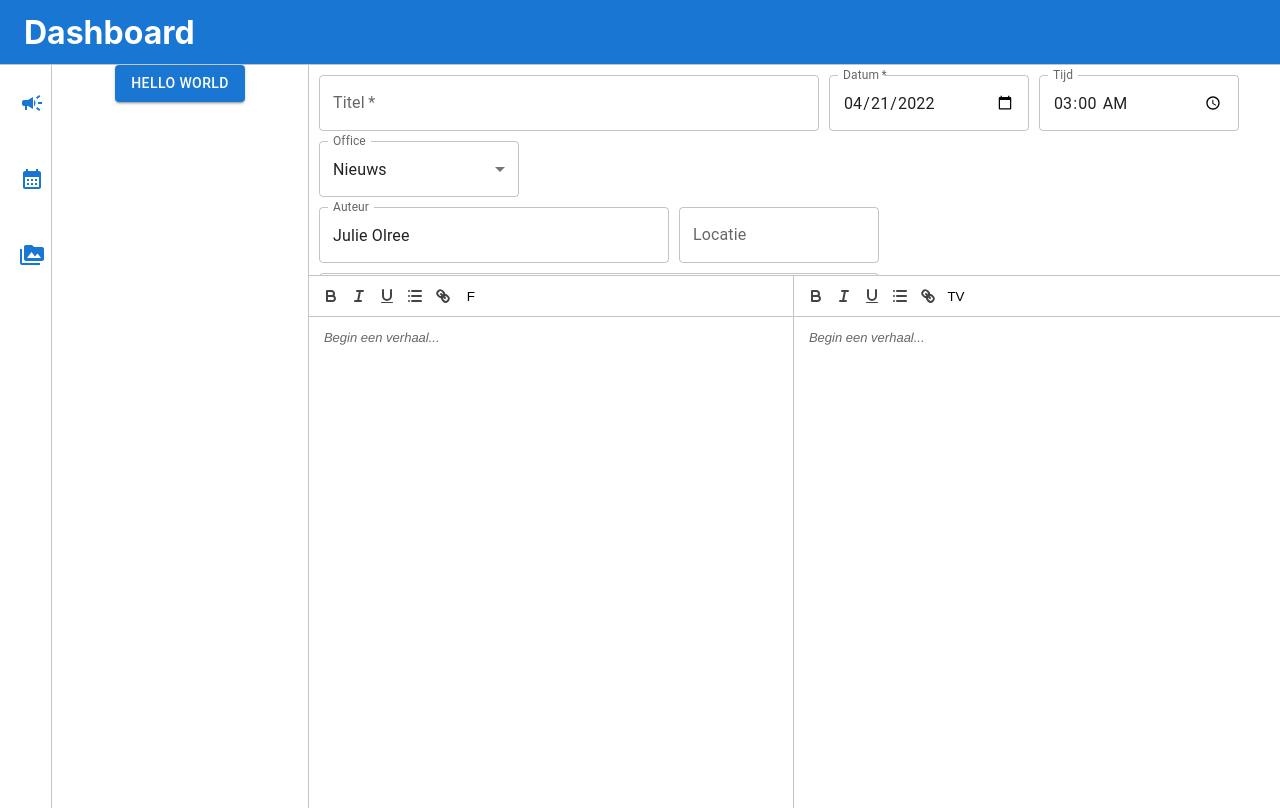
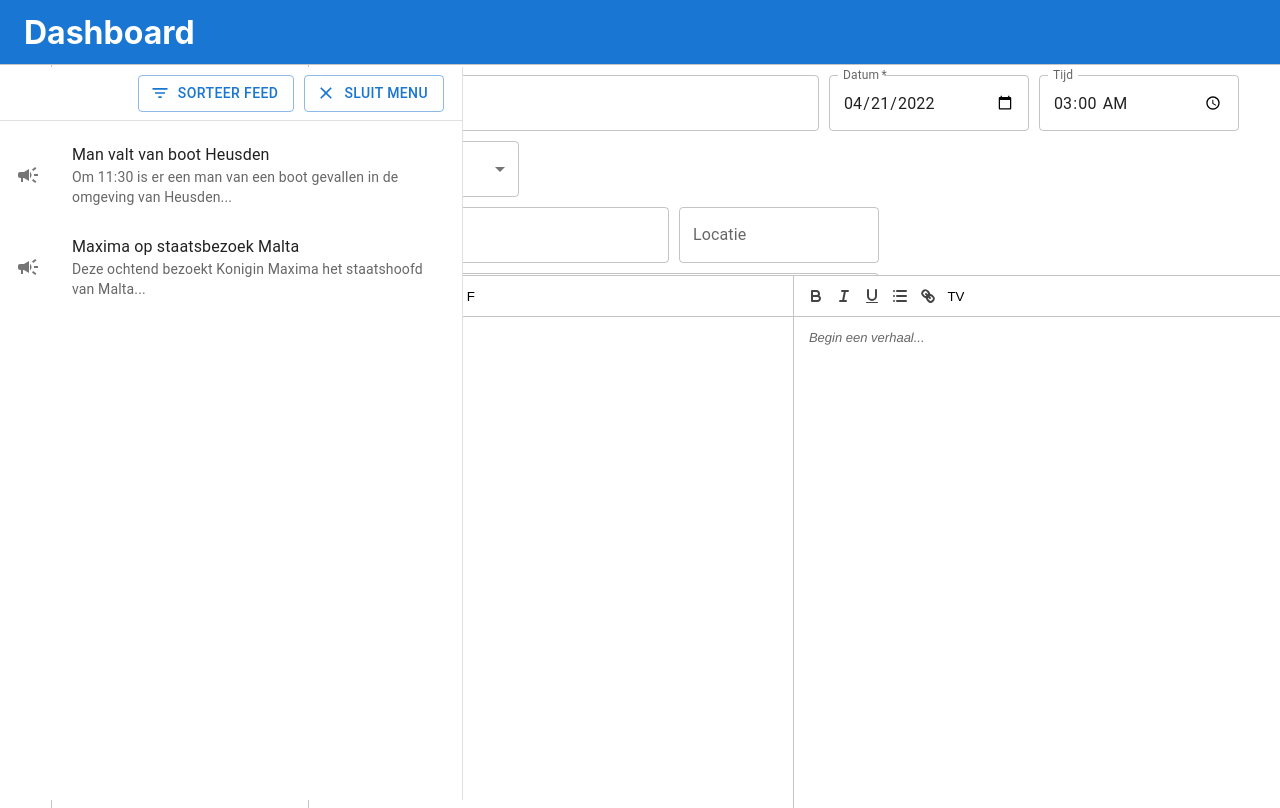
Before and after one commit to ijvanveltom/OmroepFlevoland, a React (Create React App) app in the folder omroepflevoland/: page / in a window 1280 px wide. Both pictures are taken after a click on the button 32 px from the left and 103 px from the top of the page. Built offline with nearby package versions, Linux system fonts and the light colour scheme.

Commit message:
Create first sidebar

```diff
--- a/omroepflevoland/src/App.js
+++ b/omroepflevoland/src/App.js
@@ -1,7 +1,8 @@
 import React, { useState } from "react";
 import './App.css';
 
-import Button from '@mui/material/Button';
+//import Mui components
+//import Button from '@mui/material/Button';
 import Box from '@mui/material/Box';
 import Toolbar from '@mui/material/Toolbar';
 import TextField from '@mui/material/TextField';
@@ -10,11 +11,12 @@ import Select from "@mui/material/Select";
 import MenuItem from "@mui/material/MenuItem";
 import InputLabel from "@mui/material/InputLabel";
 
-import Campaign from '@mui/icons-material/Campaign';
-import CalendarMonth from '@mui/icons-material/CalendarMonth';
-import PermMedia from '@mui/icons-material/PermMedia';
+//import custom Mui components
+import SideBarDrawer from './components/SideBarDrawer.js';
 
-//import ReactQuill from 'react-quill';
+//import icons
+
+//import (custom) ReactQuill components
 import Editor from './components/Editor.js';
 import EditorWithTabs from './components/EditorWithTabs.js';
 import 'react-quill/dist/quill.snow.css';
@@ -32,9 +34,9 @@ function App() {
   };
 
   const dateNow = new Date(); // Creating a new date object with the current date and time
-  const year = dateNow.getFullYear(); // Getting current year from the created Date object
+  const year = dateNow.getFullYear();
   const monthWithOffset = dateNow.getUTCMonth() + 1; // January is 0 by default in JS. Offsetting +1 to fix date for calendar.
-  const month = // Setting current Month number from current Date object
+  const month =
     monthWithOffset.toString().length < 2 // Checking if month is < 10 and pre-prending 0 to adjust for date input.
       ? `0${monthWithOffset}`
       : monthWithOffset;
@@ -42,7 +44,6 @@ function App() {
     dateNow.getUTCDate().toString().length < 2 // Checking if date is < 10 and pre-prending 0 if not to adjust for date input.
       ? `0${dateNow.getUTCDate()}`
       : dateNow.getUTCDate();
-
   const materialDateInput = `${year}-${month}-${date}`; // combining to format for defaultValue or value attribute of material <TextField>
 
   var userName = "Julie Olree";
@@ -51,6 +52,7 @@ function App() {
   const [valueLeft, setValueLeft] = useState('');
   const [valueRight, setValueRight] = useState('');
 
+  //Main page
   return (
     <div className="App">
       <Toolbar position="absolute" sx={{height: '7vh', overflow: 'hidden', backgroundColor: 'primary.main', color: 'white',}}>
@@ -58,12 +60,10 @@ function App() {
       </Toolbar>
       <Box sx={{width:'100%', height: '93vh', overflow: 'hidden', display: 'flex',}}>
         <Box sx={{width:'4%', height: '100%', overflow: 'auto', borderTop: '1px solid #c4c4c4', borderRight: '1px solid #c4c4c4',}}>
-            <Button variant="text" size="large" aria-label="nieuws" sx={{width:'100%', height: '76px', color: 'primary.main',}}><Campaign/></Button>
-            <Button variant="text" size="large" aria-label="planner" sx={{width:'100%', height: '76px', color: 'primary.main',}}><CalendarMonth/></Button>
-            <Button variant="text" size="large" aria-label="media" sx={{width:'100%', height: '76px', color: 'primary.main',}}><PermMedia/></Button>
+          <SideBarDrawer/>
         </Box>
         <Box sx={{width:'20%', height: '100%', overflow: 'auto', borderTop: '1px solid #c4c4c4',}}>
-            <Button variant="contained">Hello World</Button>
+          Hello World
         </Box>
         <Box sx={{width:'76%', height: '100%', overflow: 'hidden', borderTop: '1px solid #c4c4c4',}}>
           <Box sx={{width:'100%', height: '200px', overflow: 'auto', textAlign: 'left', paddingLeft: '10px', paddingTop: '10px', borderLeft: '1px solid #c4c4c4',}}>
--- /dev/null
+++ b/omroepflevoland/src/components/SideBarDrawer.js
@@ -0,0 +1,69 @@
+import * as React from 'react';
+import Box from '@mui/material/Box';
+import Drawer from '@mui/material/Drawer';
+import Button from '@mui/material/Button';
+import List from '@mui/material/List';
+import Divider from '@mui/material/Divider';
+import ListItem from '@mui/material/ListItem';
+import ListItemButton from '@mui/material/ListItemButton';
+import ListItemIcon from '@mui/material/ListItemIcon';
+import ListItemText from '@mui/material/ListItemText';
+
+import Campaign from '@mui/icons-material/Campaign';
+import CalendarMonth from '@mui/icons-material/CalendarMonth';
+import PermMedia from '@mui/icons-material/PermMedia';
+import Close from '@mui/icons-material/Close';
+import FilterList from '@mui/icons-material/FilterList';
+
+export default function SideBarDrawer() {
+  const [state, setState] = React.useState({
+    top: false
+  });
+
+  const toggleDrawer = (anchor, open) => (event) => {
+    if (event.type === 'keydown' && (event.key === 'Tab' || event.key === 'Shift')) {
+      return;
+    }
+    setState({ ...state, [anchor]: open });
+  };
+
+  return (
+    <div>
+      {['left'].map((anchor) => (
+        <React.Fragment key={anchor}>
+            <Button onClick={toggleDrawer(anchor, true)} variant="text" size="large" aria-label="nieuws" sx={{width:'100%', height: '76px', color: 'primary.main',}}><Campaign/></Button>
+            <Button variant="text" size="large" aria-label="planner" sx={{width:'100%', height: '76px', color: 'primary.main',}}><CalendarMonth/></Button>
+            <Button variant="text" size="large" aria-label="media" sx={{width:'100%', height: '76px', color: 'primary.main',}}><PermMedia/></Button>
+
+            <Drawer variant="persistent" anchor={anchor} open={state[anchor]} onClose={toggleDrawer(anchor, false)} PaperProps={{sx:{height: 'calc(100% - 67px)', top: '67px',}}}>
+                <Box m={1} display="flex" justifyContent="flex-end" alignItems="flex-end" sx={{paddingRight: '10px'}}>
+                    <Button variant="outlined" sx={{marginRight: '10px'}} startIcon={<FilterList/>}>Sorteer Feed</Button>
+                    <Button variant="outlined" onClick={toggleDrawer(anchor, false)} onKeyDown={toggleDrawer(anchor, false)} startIcon={<Close/>}>Sluit Menu</Button>
+                </Box>
+                <Divider/>
+                <Box sx={{ width: anchor === 'top' || anchor === 'bottom' ? 'auto' : 462 }} role="presentation">
+                    <List>
+                        <ListItem disablePadding>
+                            <ListItemButton>
+                                <ListItemIcon>
+                                    <Campaign />
+                                </ListItemIcon>
+                                <ListItemText primary="Man valt van boot Heusden" secondary="Om 11:30 is er een man van een boot gevallen in de omgeving van Heusden..."/>
+                            </ListItemButton>
+                        </ListItem>
+                        <ListItem disablePadding>
+                            <ListItemButton>
+                                <ListItemIcon>
+                                    <Campaign />
+                                </ListItemIcon>
+                                <ListItemText primary="Maxima op staatsbezoek Malta" secondary="Deze ochtend bezoekt Konigin Maxima het staatshoofd van Malta..."/>
+                            </ListItemButton>
+                        </ListItem>
+                    </List>
+                </Box>
+            </Drawer>
+        </React.Fragment>
+      ))}
+    </div>
+  );
+}
```
Also changed, not shown: omroepflevoland/src/components/Selection.js (deleted). Lines whose indentation alone changed are shown as unchanged.
